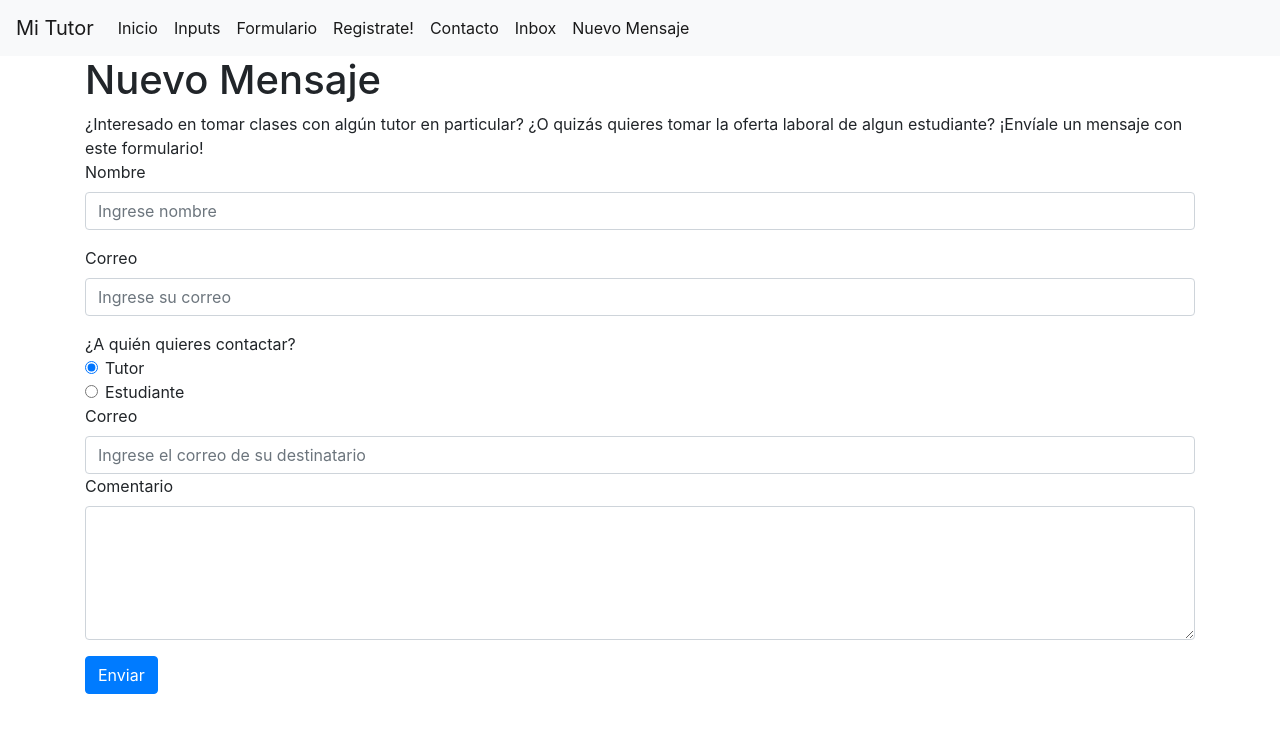
After one commit to IN3501/tarea-2-grupo-02, a Django app: page /nuevoMensaje/ in a window 1280 px wide. The commit adds this page. Shown: the top 733 px of the page. Run offline with Django 3.2, Linux system fonts and the light colour scheme; some libraries are stand-ins or nearby versions.

Commit message:
formularios de contacto, mensajes e inbox

```diff
--- /dev/null
+++ b/T2G02/MiApp/templates/nuevoMensaje.html
@@ -0,0 +1,52 @@
+{% extends 'navbar.html' %}
+{% extends 'mensajes %'}
+
+{% block title %}
+Nuevo Mensaje
+{% endblock title %}
+
+{% block content %}
+
+<div id="descripcion" class="container">
+  <h1>Nuevo Mensaje</h1>
+  ¿Interesado en tomar clases con algún tutor en particular?
+  ¿O quizás quieres tomar la oferta laboral de algun estudiante?
+  ¡Envíale un mensaje con este formulario!
+</div>
+<div id="descripcion" class="container">
+    <form action="{% url 'mensajeEnviado' %}" autocomplete="off" method="post">
+      {% csrf_token %}
+    <div class="form-group">
+      <label for="name">Nombre</label>
+      <input type="text" class="form-control" id="name" placeholder="Ingrese nombre" name="inputText">
+    </div>
+        <div class="form-group">
+      <label for="email">Correo</label>
+      <input type="email" class="form-control" id="email" placeholder="Ingrese su correo" name="inputEmail">
+    </div>
+    ¿A quién quieres contactar?
+    <div class="form-check">
+      <input class="form-check-input" type="radio" name="quien" id="exampleRadios1" value="option1" checked>
+      <label class="form-check-label" for="exampleRadios1">
+        Tutor
+      </label>
+    </div>
+    <div class="form-check">
+      <input class="form-check-input" type="radio" name="quien" id="exampleRadios2" value="option2">
+      <label class="form-check-label" for="exampleRadios2">
+        Estudiante
+      </label>
+    </div>
+      <label for="email">Correo</label>
+      <input type="email" class="form-control" id="email" placeholder="Ingrese el correo de su destinatario" name="inputEmail2">
+    <div class="form-group">
+      <label for="exampleFormControlTextarea">Comentario</label>
+      <textarea class="form-control" id="exampleFormControlTextarea" rows="5" name="Coment"></textarea>
+    </div>
+    <div class="form-group">
+    <button type="submit" class="btn btn-primary">Enviar</button>
+    </div>
+  </form>
+
+</div>
+{% endblock content %}
--- a/T2G02/MiApp/urls.py
+++ b/T2G02/MiApp/urls.py
@@ -3,10 +3,14 @@ from django.urls import path
 from .views import *
 urlpatterns = [
     path('', index, name='index'),
-    path('pestaña/', pestaña ,name='pestaña'),
+    path('Contacto/', contacto ,name='contacto'),
     path('inputs/', inputs, name='inputs'),
     path('formulario/', form, name='form'),
     path('registrarse/', registrarse, name='registrarse'),
     path('exitoCrearCuenta/', exitoCrearCuenta, name='exitoCrearCuenta'),
+    path('nuevoMensaje/', nuevoMensaje, name='nuevoMensaje'),
+    path('inbox/', inbox, name='inbox'),
+    path('contactoExitoso/', contactoExitoso, name='contactoExitoso'),
+    path('mensajeEnviado/', mensajeEnviado, name="mensajeEnviado"),
 
 ]
--- a/T2G02/MiApp/views.py
+++ b/T2G02/MiApp/views.py
@@ -4,8 +4,11 @@ from django.shortcuts import render
 def index(request):
 	return render(request, 'home.html')
 
-def pestaña(request):
-	return render(request, 'pestaña.html')
+def contacto(request):
+	if request.method =='POST':
+		return render(request, 'contactoExitoso.html')
+	else:
+		return render(request, 'Contacto.html')
 
 def inputs(request):
 	return render(request, 'inputs.html')
@@ -18,6 +21,28 @@ def registrarse(request):
 		return render(request, 'mensajeDeExito.html')
 	else:
 		return render(request, 'formNuevaCuenta.html')
+
+def contactoExitoso(request):
+	if request is not None:
+		if request.method == 'POST':
+			if 'inputText' and 'inputEmail' and 'Coment':
+				nombre=request.POST['inputText']
+				email=request.POST['inputEmail']
+				coment=request.POST['Coment']
+				return render(request, 'contactoExitoso.html')
+	return render(request, 'contacto.html')
+
+def mensajeEnviado(request):
+	if request is not None:
+		if request.method == 'POST':
+			if 'inputText' and 'inputEmail' and 'inputEmail2' and 'quien'and'Coment' :
+				nombre=request.POST['inputText']
+				email=request.POST['inputEmail']
+				destino=request.POST['quien']
+				email=request.POST['inputEmail2']
+				coment=request.POST['Coment']
+				return render(request, 'mensajeEnviado.html')
+	return render(request, 'nuevoMensaje.html')
 
 def exitoCrearCuenta(request):
 	if request is not None:
@@ -33,3 +58,12 @@ def exitoCrearCuenta(request):
 									  'message': mensaje})
 
 	return render(request, 'formNuevaCuenta.html')
+
+def nuevoMensaje(request):
+	if request.method == 'POST':
+		return render(request, 'mensajeEnviado.html')
+	else:
+		return render(request, 'nuevoMensaje.html')
+
+def inbox(request):
+	return render(request, 'inbox.html')
--- /dev/null
+++ b/T2G02/templates/contactoExitoso.html
@@ -0,0 +1,4 @@
+ {% extends 'mensajeDeExito.html' %}
+        {% block menu %}
+     <h3>Su mensaje ha sido enviado con éxito</h3>
+        {% endblock menu %}
--- /dev/null
+++ b/T2G02/templates/mensajeEnviado.html
@@ -0,0 +1,4 @@
+ {% extends 'mensajeDeExito.html' %}
+        {% block menu %}
+     <h3>Su mensaje ha sido enviado con éxito</h3>
+        {% endblock menu %}
--- a/T2G02/templates/navbar.html
+++ b/T2G02/templates/navbar.html
@@ -21,6 +21,15 @@
         <li class="nav-item active">
           <a class="nav-link" href="{% url 'registrarse' %}">Registrate!</a>
         </li>
+        <li class="nav-item active">
+          <a class="nav-link" href="{% url 'contacto' %}">Contacto</a>
+        </li>
+        <li class="nav-item active">
+          <a class="nav-link" href="{% url 'inbox' %}">Inbox</a>
+        </li>
+        <li class="nav-item active">
+          <a class="nav-link" href="{% url 'nuevoMensaje' %}">Nuevo Mensaje</a>
+        </li>
         {% endblock menu %}
       </ul>
     </div>
```
Also changed, not shown: T2G02/MiApp/templates/Contacto.html (added, +31 -0 lines), T2G02/MiApp/templates/inbox.html (added, +12 -0 lines), T2G02/MiApp/templates/mensajes.html (added, +10 -0 lines), T2G02/MiApp/templates/pestaña.html (deleted, +0 -9 lines).
